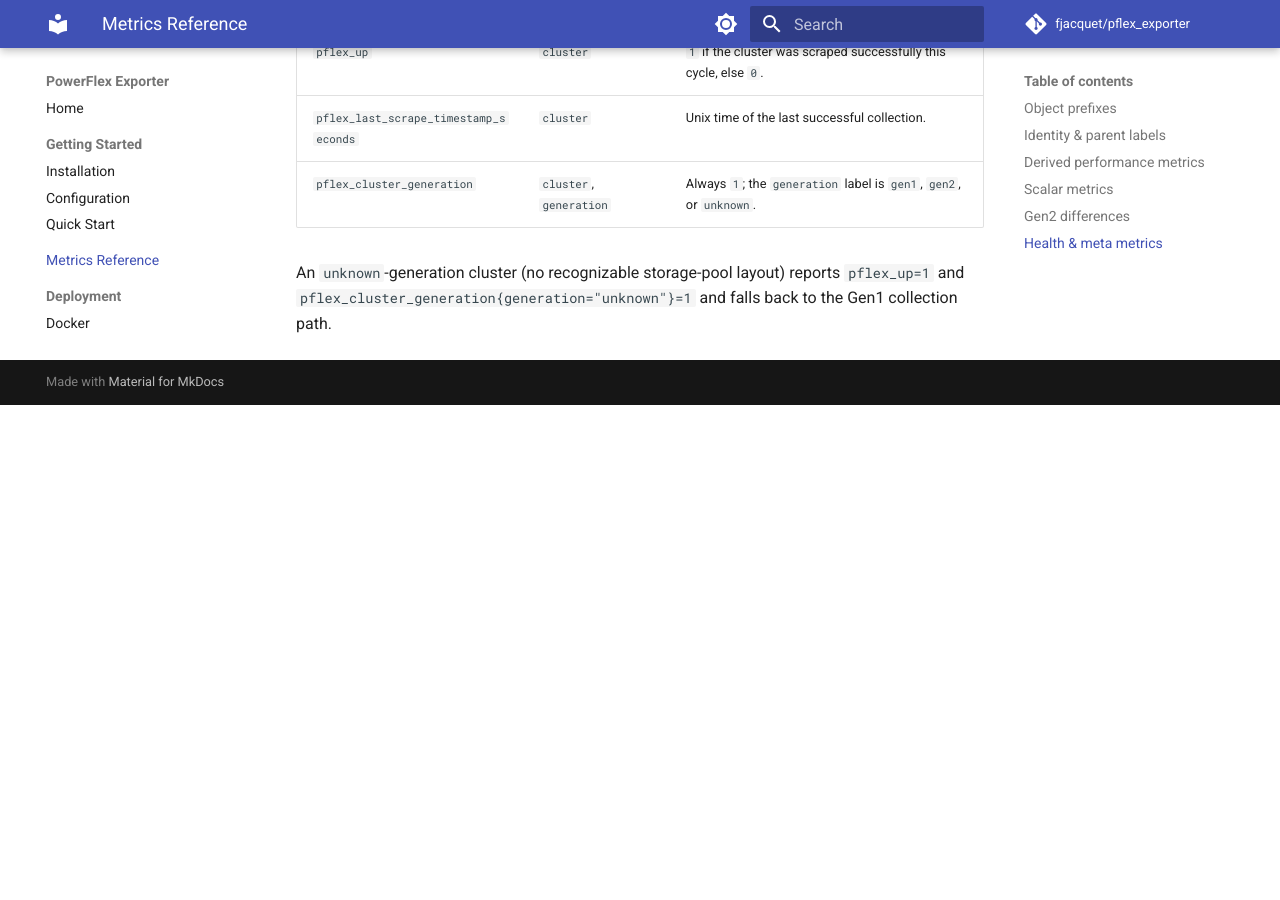
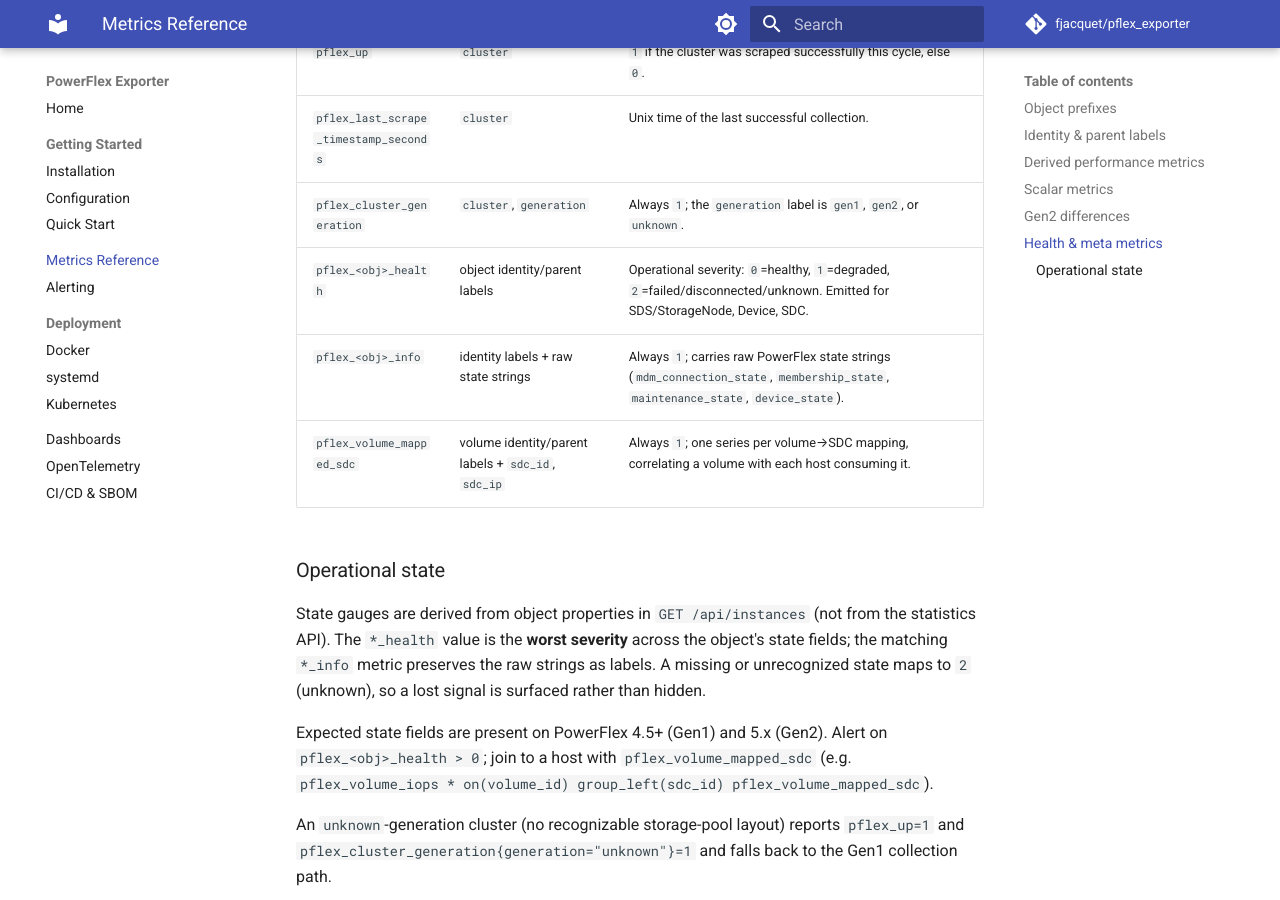
Before and after one commit to fjacquet/pflex_exporter, an MkDocs documentation site: the page built from docs/metrics.md, in a window 1280 px wide and 900 px high, scrolled down 3096 px. Built offline with MkDocs 1.6.1 and Material for MkDocs 9.7.7, drawn with Linux system fonts in a browser that asks for light colours; comment, search, counter and statistics services are not loaded; before the commit the page ends 3501 px from its top, so only the background shows below that.

Commit message:
docs: document health/state metrics, volume↔SDC mapping, and alert rules
Co-Authored-By: Claude Sonnet 4.6 <noreply@anthropic.com>

```diff
--- a/docs/metrics.md
+++ b/docs/metrics.md
@@ -97,6 +97,20 @@ explicit units and Gen2-specific labels:
 | `pflex_up` | `cluster` | `1` if the cluster was scraped successfully this cycle, else `0`. |
 | `pflex_last_scrape_timestamp_seconds` | `cluster` | Unix time of the last successful collection. |
 | `pflex_cluster_generation` | `cluster`, `generation` | Always `1`; the `generation` label is `gen1`, `gen2`, or `unknown`. |
+| `pflex_<obj>_health` | object identity/parent labels | Operational severity: `0`=healthy, `1`=degraded, `2`=failed/disconnected/unknown. Emitted for SDS/StorageNode, Device, SDC. |
+| `pflex_<obj>_info` | identity labels + raw state strings | Always `1`; carries raw PowerFlex state strings (`mdm_connection_state`, `membership_state`, `maintenance_state`, `device_state`). |
+| `pflex_volume_mapped_sdc` | volume identity/parent labels + `sdc_id`, `sdc_ip` | Always `1`; one series per volume→SDC mapping, correlating a volume with each host consuming it. |
+
+### Operational state
+
+State gauges are derived from object properties in `GET /api/instances` (not from the
+statistics API). The `*_health` value is the **worst severity** across the object's state
+fields; the matching `*_info` metric preserves the raw strings as labels. A missing or
+unrecognized state maps to `2` (unknown), so a lost signal is surfaced rather than hidden.
+
+Expected state fields are present on PowerFlex 4.5+ (Gen1) and 5.x (Gen2). Alert on
+`pflex_<obj>_health > 0`; join to a host with `pflex_volume_mapped_sdc` (e.g.
+`pflex_volume_iops * on(volume_id) group_left(sdc_id) pflex_volume_mapped_sdc`).
 
 An `unknown`-generation cluster (no recognizable storage-pool layout) reports
 `pflex_up=1` and `pflex_cluster_generation{generation="unknown"}=1` and falls back to the
--- a/mkdocs.yml
+++ b/mkdocs.yml
@@ -45,6 +45,7 @@ nav:
       - Configuration: getting-started/configuration.md
       - Quick Start: getting-started/quickstart.md
   - Metrics Reference: metrics.md
+  - Alerting: alerting.md
   - Deployment:
       - Docker: deployment/docker.md
       - systemd: deployment/systemd.md
```
Also changed, not shown: CLAUDE.md (+1 -0 lines), docs/alerting.md (added, +30 -0 lines).
